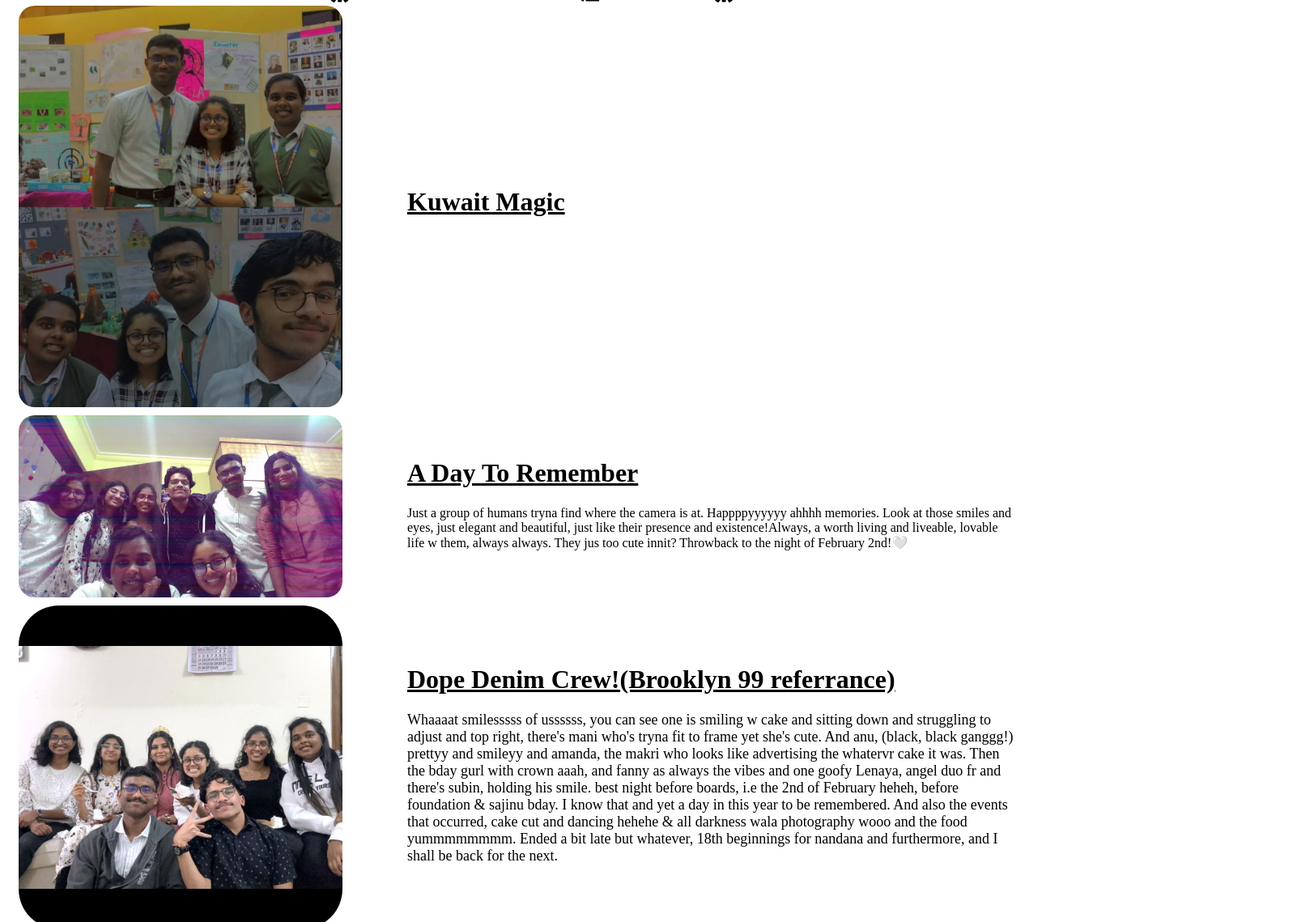
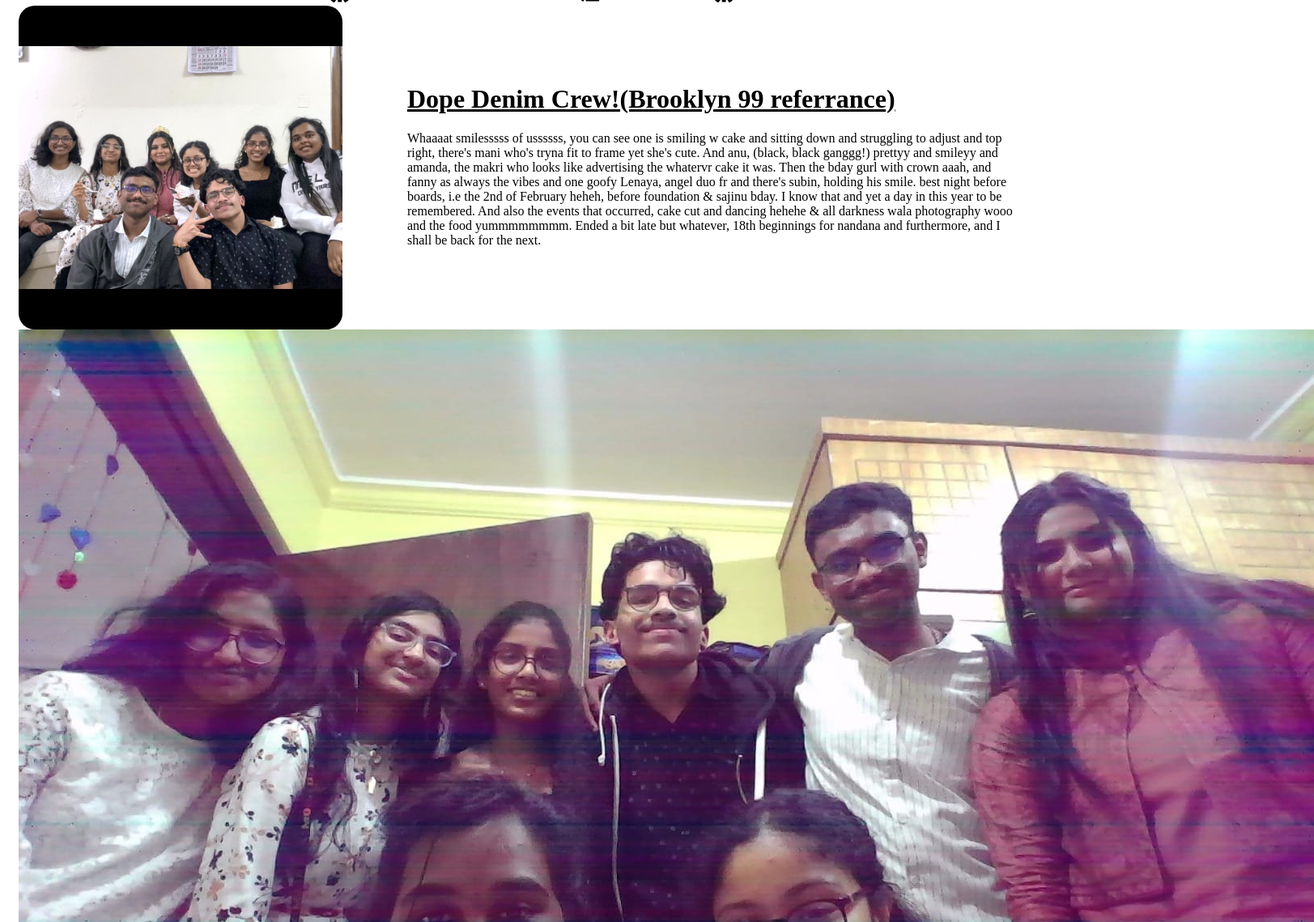
Before and after one commit to subin-cloud/famforevaaa, a plain HTML site: page index.html in a window 1280 px wide. Shown: the part 161-1300 px from the top of the page at 81% size, 1623 px wide, since content can reach past the window. Drawn offline with Linux system fonts and the light colour scheme; a web font is replaced by a local one.

Commit message:
Update index.html

```diff
--- a/index.html
+++ b/index.html
@@ -34,14 +34,22 @@
 
 <div class="text">
     <div class="picture 1">
-        <img class="img1" src="image1.Jpg" alt="Image 1">
+        <img class="img1" src="image3.Jpg" alt="Image 3">
     </div>
     <div class="intro">
        <h1 class="head1">
-        <u> Kuwait Magic</u>
+        <u> Dope Denim Crew!(Brooklyn 99 referrance)</u>
        </h1>
        <p class="para1">
+         Whaaaat smilesssss of ussssss, you can see one is smiling w cake and sitting down and struggling to adjust and top right, there's mani who's tryna fit to frame yet she's cute.
 
+And anu, (black, black ganggg!) prettyy and smileyy and amanda, the makri who looks like advertising the whatervr cake it was.
+
+Then the bday gurl with crown aaah, and fanny as always the vibes and one goofy Lenaya, angel duo fr and there's subin, holding his smile.
+
+best night before boards, i.e the 2nd of February heheh, before foundation & sajinu bday. I know that and yet a day in this year to be remembered. And also the events that occurred, cake cut and dancing hehehe & all darkness wala photography wooo and the food yummmmmmmm.
+
+Ended a bit late but whatever, 18th beginnings for nandana and furthermore, and I shall be back for the next.
        </p>
     </div>
 </div>
@@ -72,16 +80,18 @@
 
 <div class="text">
     <div class="picture2">
-        <img class="img2" src="image2.Jpg" alt="Image 2">
+        <img class="Image1" src="image2.Jpg" alt="Image 2">
     </div>
     <div class="intro">
        <h1>
-       <u> A Day To Remember</u>
+       <u> Bhudhi Peoples..🤓 </u>
        </h1>
        <p class="para2">
-       Just a group of humans tryna find where the camera is at. Happppyyyyyy ahhhh memories.
-Look at those smiles and eyes, just elegant and beautiful, just like their presence and existence!Always, a worth living and liveable, lovable life w them, always always. They jus too cute innit?
-Throwback to the night of February 2nd!🤍
+       The dynamic trio and the well known Team Shaastrotulsav(I think there was a name)since "22, on top fr.
+
+Throwback to 10th September of 2023, where heuristic was first held in school and yet us winninggggg medalsfor presentation something in November.
+
+And yet 2022 oct to dec was jus another story with dramas in donkey mani's home, peak days and enjoyment fr. Family typa thingssssss on top and happy smiles!
        </p>
     </div>
 </div>
@@ -111,22 +121,16 @@ Throwback to the night of February 2nd!🤍
 
 <div class="text">
     <div class="picture3">
-        <img class="img3" src="image3.Jpg" alt="Image 3">
+        <img class="img3" src="image2.Jpg" alt="Image 2">
     </div>
     <div class="intro">
        <h1>
-       <u> Dope Denim Crew!(Brooklyn 99 referrance)</u>
+       <u>A Day To Remember </u>
        </h1>
        <p class="para3">
-        Whaaaat smilesssss of ussssss, you can see one is smiling w cake and sitting down and struggling to adjust and top right, there's mani who's tryna fit to frame yet she's cute.
-
-And anu, (black, black ganggg!) prettyy and smileyy and amanda, the makri who looks like advertising the whatervr cake it was.
-
-Then the bday gurl with crown aaah, and fanny as always the vibes and one goofy Lenaya, angel duo fr and there's subin, holding his smile.
-
-best night before boards, i.e the 2nd of February heheh, before foundation & sajinu bday. I know that and yet a day in this year to be remembered. And also the events that occurred, cake cut and dancing hehehe & all darkness wala photography wooo and the food yummmmmmmm.
-
-Ended a bit late but whatever, 18th beginnings for nandana and furthermore, and I shall be back for the next.
+       Just a group of humans tryna find where the camera is at. Happppyyyyyy ahhhh memories.
+Look at those smiles and eyes, just elegant and beautiful, just like their presence and existence!Always, a worth living and liveable, lovable life w them, always always. They jus too cute innit?
+Throwback to the night of February 2nd!🤍
        </p>
     </div>
 </div>
```
